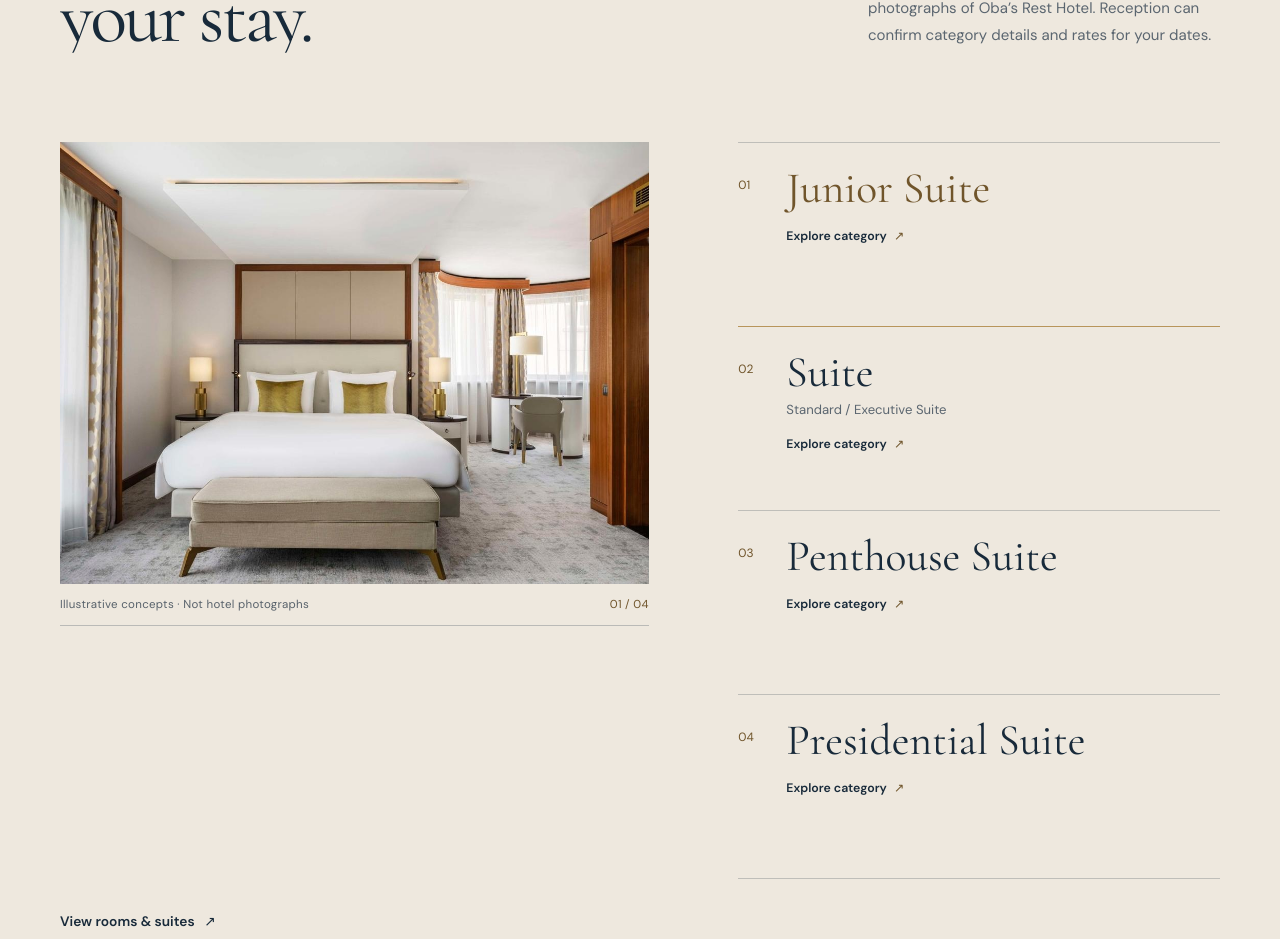
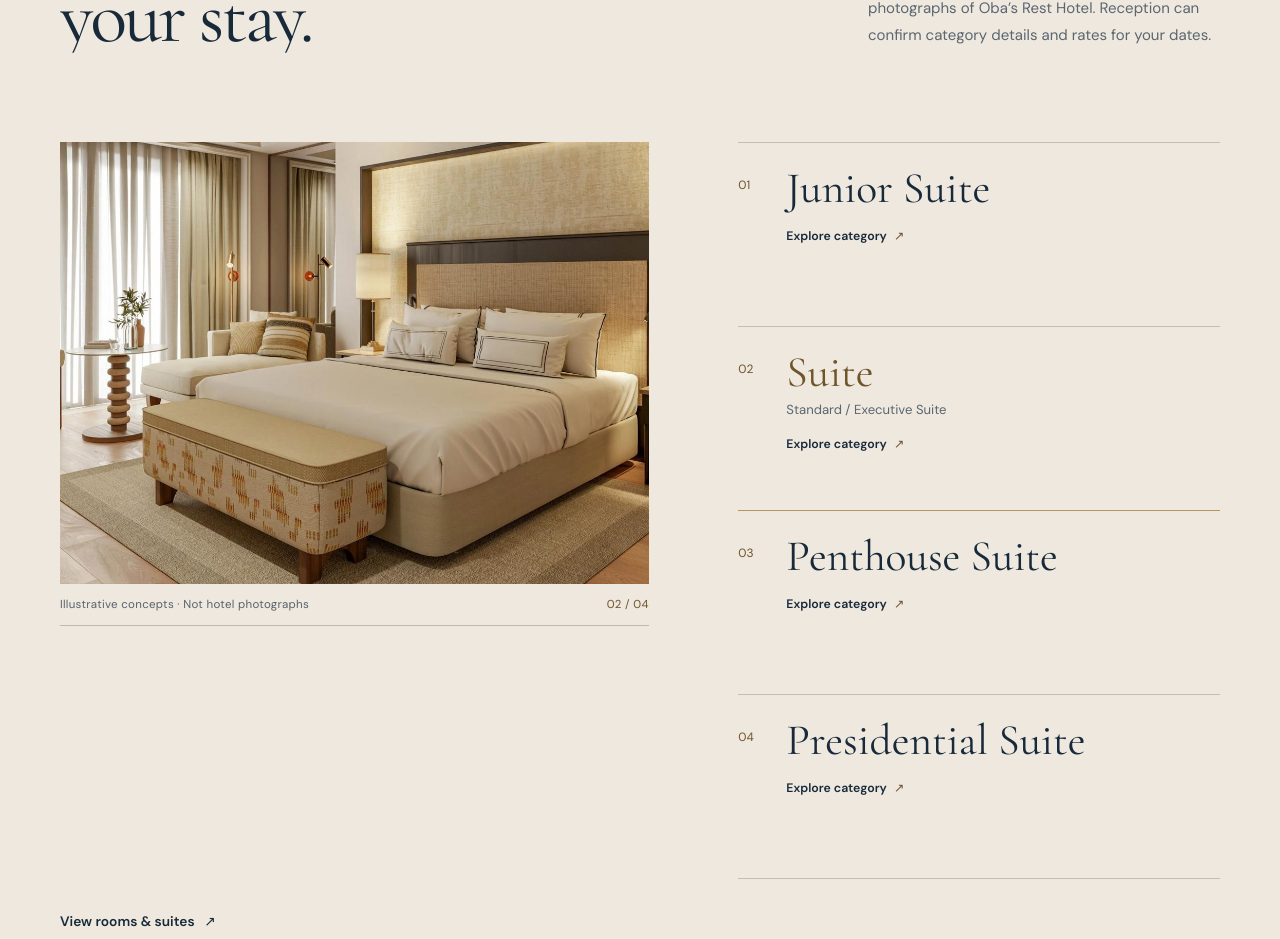
Before and after one commit to esohe01/oba-rest-hostel, a React (Vite) app: page / in a window 1280 px wide. Shown: the part 1565-2504 px from the top of the page. Built offline with nearby package versions, Linux system fonts and the light colour scheme.

Commit message:
Sync room images with scroll focus

```diff
--- a/src/pages/HomePage.tsx
+++ b/src/pages/HomePage.tsx
@@ -20,26 +20,42 @@ const roomTypes = [
 export function HomePage() {
   const [activeRoom, setActiveRoom] = useState(0)
   const roomItems = useRef<Array<HTMLLIElement | null>>([])
+  const roomSection = useRef<HTMLElement>(null)
 
   useEffect(() => {
-    if (!('IntersectionObserver' in window)) return
+    let frame = 0
+    const updateActiveRoom = () => {
+      cancelAnimationFrame(frame)
+      frame = requestAnimationFrame(() => {
+        const section = roomSection.current
+        if (!section) return
+        const sectionBounds = section.getBoundingClientRect()
+        if (sectionBounds.bottom <= 0 || sectionBounds.top >= window.innerHeight) return
 
-    const observer = new IntersectionObserver((entries) => {
-      const visibleItems = entries.filter((entry) => entry.isIntersecting)
-      if (!visibleItems.length) return
+        const focusLine = window.innerHeight * 0.5
+        let closestIndex = activeRoom
+        let closestDistance = Number.POSITIVE_INFINITY
+        roomItems.current.forEach((item, index) => {
+          if (!item) return
+          const bounds = item.getBoundingClientRect()
+          const distance = Math.abs(bounds.top + bounds.height / 2 - focusLine)
+          if (distance < closestDistance) {
+            closestDistance = distance
+            closestIndex = index
+          }
+        })
+        setActiveRoom((current) => current === closestIndex ? current : closestIndex)
+      })
+    }
 
-      const activeEntry = visibleItems.reduce((closest, entry) => (
-        Math.abs(entry.boundingClientRect.top + entry.boundingClientRect.height / 2 - window.innerHeight / 2)
-        < Math.abs(closest.boundingClientRect.top + closest.boundingClientRect.height / 2 - window.innerHeight / 2)
-          ? entry
-          : closest
-      ))
-      const index = Number((activeEntry.target as HTMLElement).dataset.roomIndex)
-      if (Number.isInteger(index)) setActiveRoom(index)
-    }, { rootMargin: '-38% 0px -38% 0px', threshold: 0 })
-
-    roomItems.current.forEach((item) => item && observer.observe(item))
-    return () => observer.disconnect()
+    updateActiveRoom()
+    window.addEventListener('scroll', updateActiveRoom, { passive: true })
+    window.addEventListener('resize', updateActiveRoom)
+    return () => {
+      cancelAnimationFrame(frame)
+      window.removeEventListener('scroll', updateActiveRoom)
+      window.removeEventListener('resize', updateActiveRoom)
+    }
   }, [])
 
   return (
@@ -83,7 +99,7 @@ export function HomePage() {
         </ContentContainer>
       </section>
 
-      <section id="home-rooms" className="home-rooms" aria-labelledby="home-rooms-title">
+      <section id="home-rooms" className="home-rooms" aria-labelledby="home-rooms-title" ref={roomSection}>
         <ContentContainer>
           <div className="home-rooms__heading">
             <div>
@@ -119,7 +135,6 @@ export function HomePage() {
                   ref={(element) => { roomItems.current[index] = element }}
                   data-home-reveal="room"
                   data-home-reveal-index={index}
-                  onMouseEnter={() => setActiveRoom(index)}
                   onFocus={() => setActiveRoom(index)}
                 >
                   <span className="home-room-list__number">0{index + 1}</span>
```
